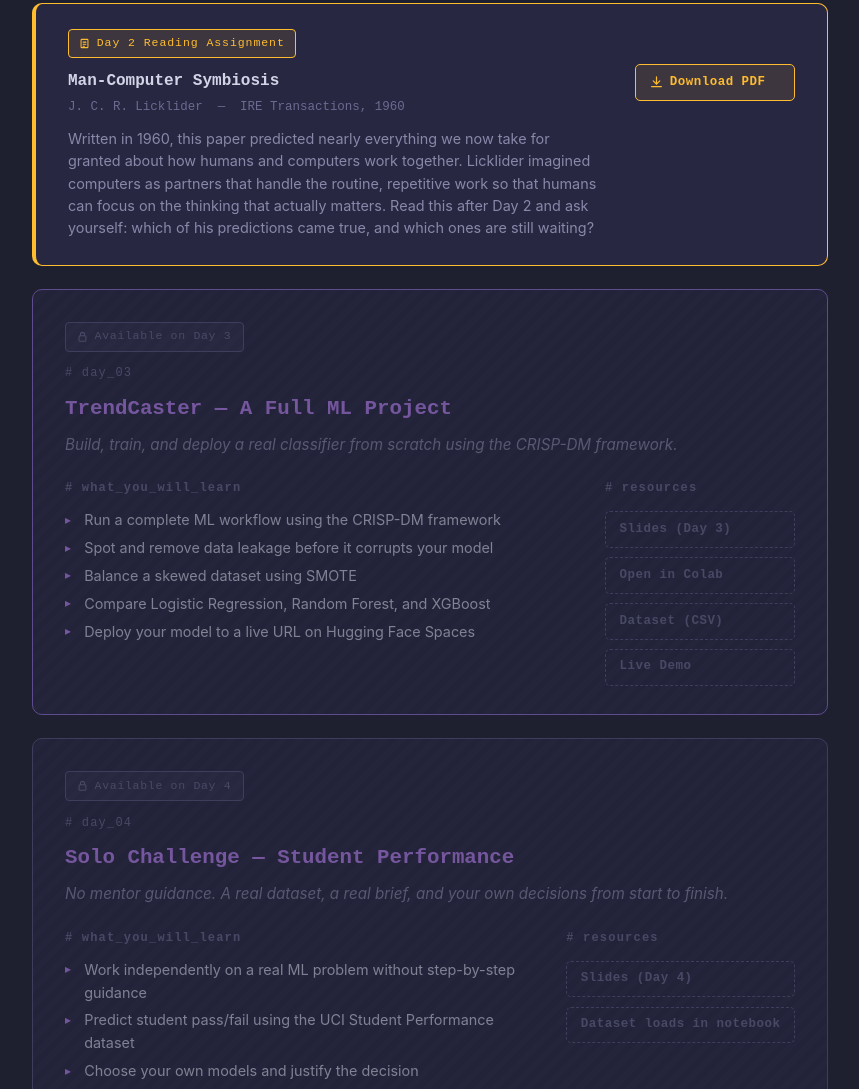
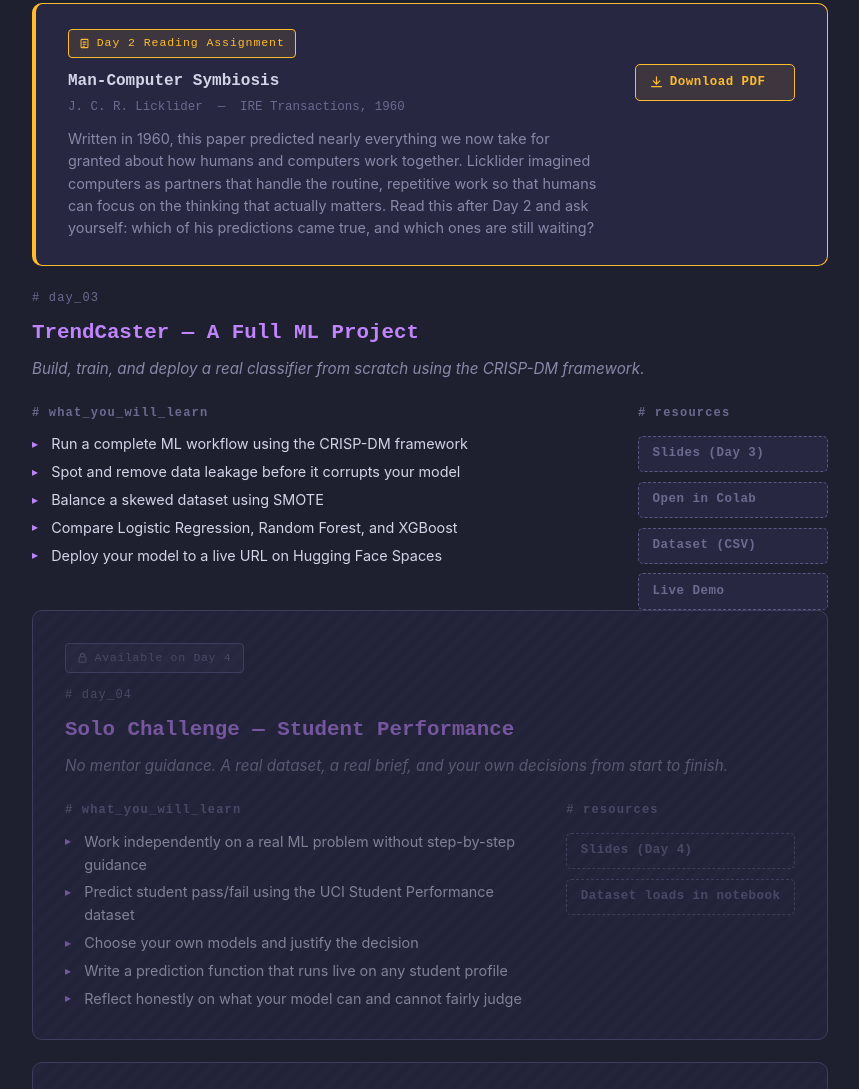
Before and after one commit to creedaberdeen/creed-ml-bootcamp, a plain HTML site: page index.html in a window 1280 px wide. Shown: the part 1517-2606 px from the top of the page, without its empty margins (210-1069 px from the left). Drawn offline with Linux system fonts and the light colour scheme.

Commit message:
Update index.html

```diff
--- a/index.html
+++ b/index.html
@@ -620,12 +620,7 @@
     </div>
   </div>
 
-  <!-- Day 3 — LOCKED -->
-  <div class="day-card featured locked">
-    <p class="lock-badge">
-      <svg viewBox="0 0 16 16" fill="none" stroke="currentColor" stroke-width="1.5" stroke-linecap="round" stroke-linejoin="round"><rect x="3" y="7" width="10" height="8" rx="1.5"/><path d="M5 7V5a3 3 0 016 0v2"/></svg>
-      Available on Day 3
-    </p>
+
     <p class="day-meta"># day_03</p>
     <h3 class="day-title">TrendCaster — A Full ML Project</h3>
     <p class="day-description">Build, train, and deploy a real classifier from scratch using the CRISP-DM framework.</p>
@@ -648,7 +643,6 @@
         <span class="btn btn-disabled">Live Demo</span>
       </div>
     </div>
-  </div>
 
   <!-- Day 4 — LOCKED -->
   <div class="day-card locked">
```
